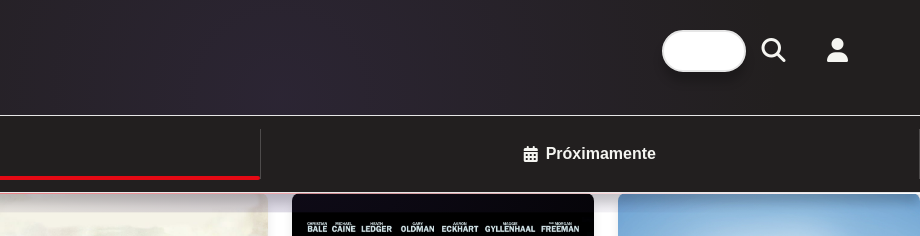
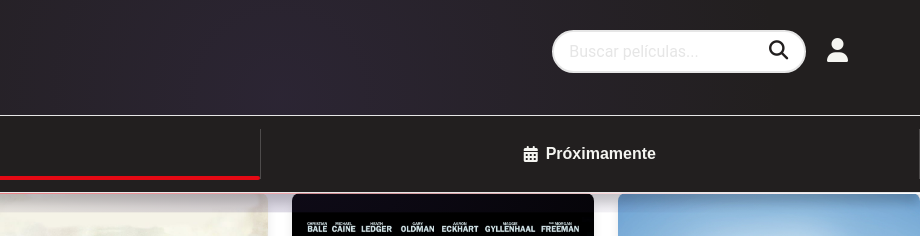
Before and after one commit to FrancoGPU/Proyecto, a plain HTML site: page src/paginas/prueba.html in a window 1280 px wide. Both pictures are taken after a click on the button 1133 px from the left and 51 px from the top of the page. Shown: the top 236 px of the page, 360-1280 px from the left. Drawn offline with Linux system fonts and the light colour scheme.

Commit message:
Refactor search functionality: replace search button with input field and submit button for improved user experience

```diff
--- a/src/css/componentes/barraBusqueda.css
+++ b/src/css/componentes/barraBusqueda.css
@@ -1,37 +1,39 @@
 /* Ajustar la posición de la barra de búsqueda */
 .search-bar-container {
     position: relative;
+    display: flex;
+    align-items: center;
   }
 
   .search-bar {
-    position: absolute;
-    right: 60px; /* Ajusta este valor para moverla más a la izquierda */
-    top: 50%;
-    transform: translateY(-50%);
-    z-index: 200;
-    width: 400px;
-    max-width: 100%;
-    padding: 10px 40px;
+    width: 100%;
+    max-width: 400px;
+    padding: 10px 15px;
     font-size: 16px;
     border: 2px solid var(--gray-light);
     border-radius: 25px;
     background-color: var(--bg-light);
-    opacity: 0;
-    visibility: hidden;
-    transition: opacity 0.3s ease, visibility 0.3s ease, transform 0.3s ease;
-    box-shadow: var(--shadow-sm);
-    color: black; /* Asegura que el texto sea visible */
-    font-family: 'Times New Roman', Times, serif; /* Asegura que use la fuente correcta */
-    font-weight: 400; /* Peso de fuente normal */
+    color: var(--text-dark);
+    font-family: 'Roboto', sans-serif;
+    transition: all 0.3s ease;
   }
 
-.search-bar.visible {
-    opacity: 1;
-    visibility: visible; /* Cambia a visible para mostrar la barra de búsqueda */
-    transform: translateY(-50%) scale(1); /* Escala para mostrar la barra de búsqueda */
+  .search-bar:focus {
+    outline: none;
+    border-color: var(--primary);
+    box-shadow: 0 0 5px var(--primary);
   }
 
   .search-bar::placeholder {
     color: var(--gray-light);
-    font-style: Roboto, sans-serif; /* Asegura que el placeholder use la fuente correcta */
   }
+
+  #search-submit {
+    position: absolute;
+    right: 10px;
+    background: none;
+    border: none;
+    color: var(--text-dark);
+    font-size: 1.2rem;
+    cursor: pointer;
+  }
--- a/src/js/scripts.js
+++ b/src/js/scripts.js
@@ -3,15 +3,39 @@ document.addEventListener("DOMContentLoaded", () => {
   fetchMovies();
 
   // Funcionalidad para el botón de búsqueda
-  const searchButton = document.getElementById("search-button");
   const searchBar = document.getElementById("search-bar");
+  const searchSubmit = document.getElementById("search-submit");
+  const movieList = document.getElementById("movie-list");
 
-  if (searchButton) {
-    searchButton.addEventListener("click", () => {
-      const searchBar = document.getElementById("search-bar");
-      if (searchBar) {
-        searchBar.classList.toggle("visible"); // Mostrar/ocultar barra de búsqueda
-      }
+  if (searchSubmit && searchBar) {
+    searchSubmit.addEventListener("click", () => {
+      const query = searchBar.value.trim().toLowerCase();
+      if (!query) return;
+
+      // Filtrar películas por título
+      const movies = Array.from(movieList.children);
+      movies.forEach((movie) => {
+        const title = movie.querySelector(".movie-title").textContent.toLowerCase();
+        if (title.includes(query)) {
+          movie.style.display = "block";
+        } else {
+          movie.style.display = "none";
+        }
+      });
+    });
+
+    // Opcional: Buscar al escribir
+    searchBar.addEventListener("input", () => {
+      const query = searchBar.value.trim().toLowerCase();
+      const movies = Array.from(movieList.children);
+      movies.forEach((movie) => {
+        const title = movie.querySelector(".movie-title").textContent.toLowerCase();
+        if (title.includes(query)) {
+          movie.style.display = "block";
+        } else {
+          movie.style.display = "none";
+        }
+      });
     });
   }
 
@@ -25,7 +49,6 @@ document.addEventListener("DOMContentLoaded", () => {
 
   const nowShowingButton = document.getElementById("now-showing-button");
   const upcomingButton = document.getElementById("upcoming-button");
-  const movieList = document.getElementById("movie-list");
 
   function loadMovies(jsonPath, isUpcoming = false) {
     fetch(jsonPath)
--- a/src/paginas/prueba.html
+++ b/src/paginas/prueba.html
@@ -20,17 +20,16 @@
           </h1>
         </a>
         <div class="cabecera-actions">
-          <button id="search-button" class="btn-icon" aria-label="Buscar">
-            <i class="fas fa-search"></i>
-          </button>
           <div class="search-bar-container">
-
             <input
               type="text"
               id="search-bar"
               class="search-bar"
               placeholder="Buscar películas..."
             />
+            <button id="search-submit" class="btn-icon" aria-label="Buscar">
+              <i class="fas fa-search"></i>
+            </button>
           </div>
           <button id="user-button" class="btn-icon" aria-label="Cuenta">
             <i class="fas fa-user"></i>
```
Lines whose indentation alone changed are shown as unchanged.
